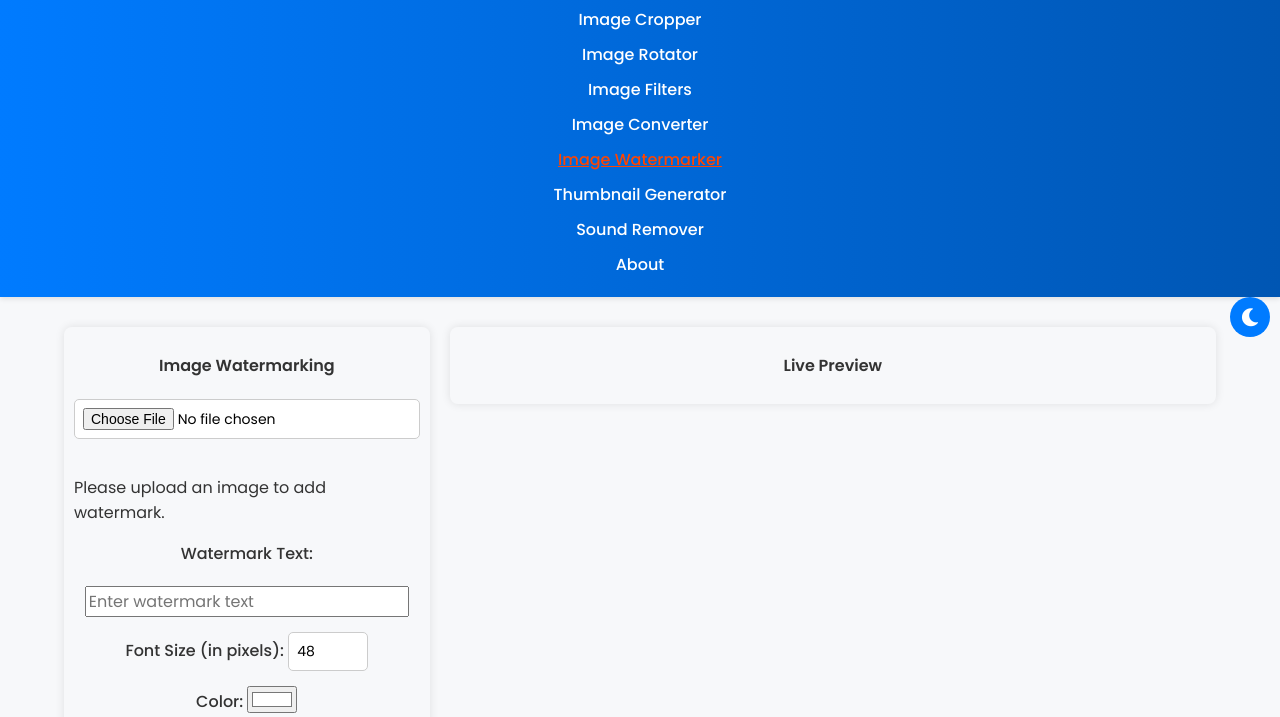
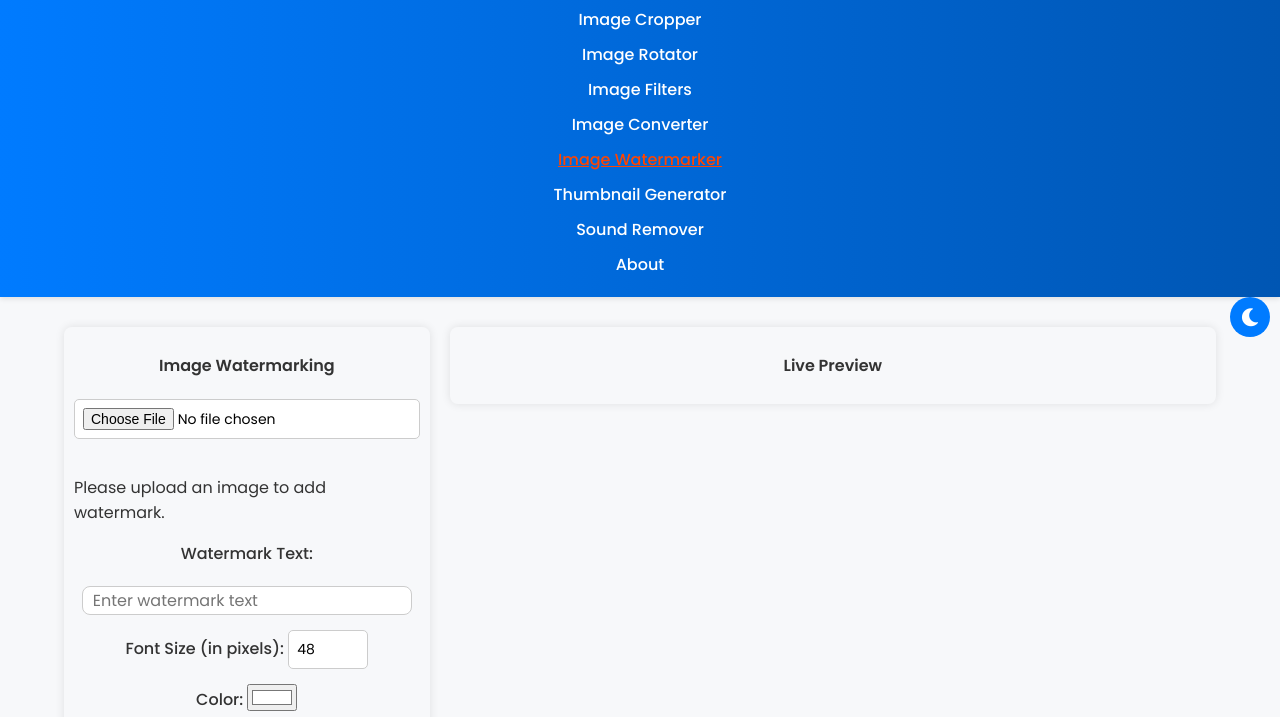
Before and after one commit to hoangsonww/Image-Video-Tools, a browser extension: page src/html/watermarker.html in a window 1280 px wide. Shown: the part 83-800 px from the top of the page. Drawn offline with Linux system fonts and the light colour scheme.

Commit message:
Update: Enhanced App Features

```diff
--- a/src/css/watermarker.css
+++ b/src/css/watermarker.css
@@ -50,6 +50,9 @@ canvas {
 
 #watermarkText {
     font: inherit;
+    border: 1px solid #ccc;
+    border-radius: 8px;
+    padding-left: 10px;
 }
 
 #watermark-btn, #download-btn {
```
